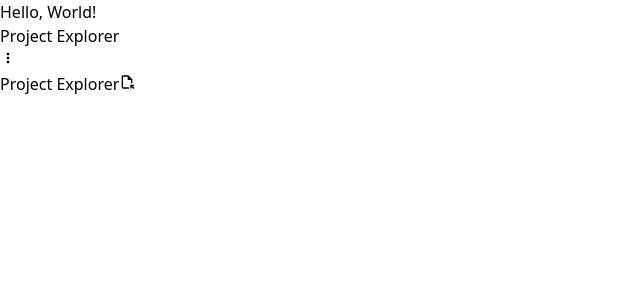
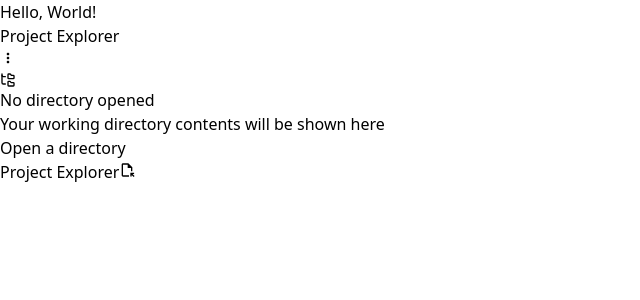
Before and after one commit to snaztoz/masinis, a React (Vite) app: page / in a window 1280 px wide. Shown: the top 300 px of the page, without its empty margins (0-640 px from the left). Built offline with nearby package versions, Linux system fonts and the light colour scheme.

Commit message:
feat: :sparkles: add no selected project placeholder

```diff
--- /dev/null
+++ b/src/components/ProjectExplorer/NoSelectedProject.tsx
@@ -0,0 +1,44 @@
+import { Fs } from "../../libs/fs";
+import { LuFolderTree } from "react-icons/lu";
+import { setDirectoryPath } from "../../slices/project";
+import { useAppDispatch } from "../../hooks";
+
+function NoSelectedProject() {
+  const dispatch = useAppDispatch();
+
+  async function handleOpenDirectory() {
+    const path = await Fs.showOpenDirectoryDialog();
+    if (path) {
+      dispatch(setDirectoryPath(path));
+    }
+  }
+
+  return (
+    <div
+      className="h-full px-4 flex flex-col gap-5 justify-center items-center
+        dark:text-neutral-400"
+    >
+      <div className="text-7xl">
+        <LuFolderTree />
+      </div>
+
+      <div className="text-center px-2">
+        <h3 className="font-bold">No directory opened</h3>
+
+        <p className="mt-1">Your working directory contents will be shown here</p>
+      </div>
+
+      <div>
+        <button
+          className="px-3 py-2 rounded-lg bg-pink-600 hover:bg-pink-700
+            text-pink-200"
+          onClick={handleOpenDirectory}
+        >
+          Open a directory
+        </button>
+      </div>
+    </div>
+  );
+}
+
+export default NoSelectedProject;
--- a/src/components/ProjectExplorer/View.tsx
+++ b/src/components/ProjectExplorer/View.tsx
@@ -1,5 +1,6 @@
 import Folder from "./Folder";
 import Header from "./Header";
+import NoSelectedProject from "./NoSelectedProject";
 import { MdOutlineFileOpen } from "react-icons/md";
 import { useAppSelector } from "../../hooks";
 
@@ -16,12 +17,14 @@ function View() {
       <section
         className="grow overflow-auto mt-2 text-sm text-neutral-800"
       >
-        {directoryPath && (
+        {directoryPath ? (
           <Folder
             name={directoryName!}
             path={directoryPath}
             nestingLevel={0}
           />
+        ) : (
+          <NoSelectedProject />
         )}
       </section>
     </>
```
